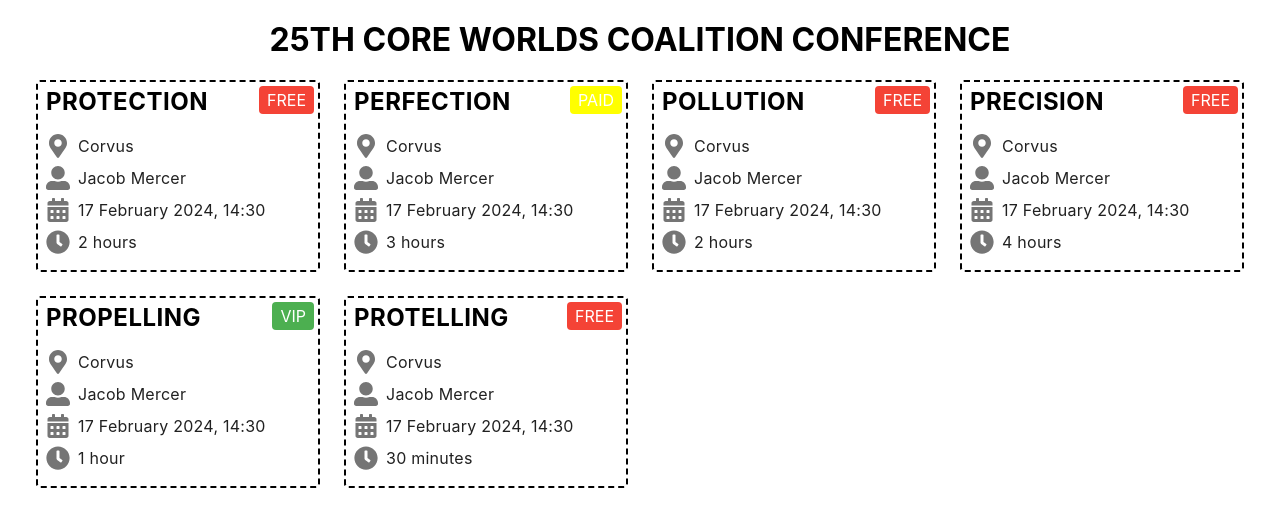
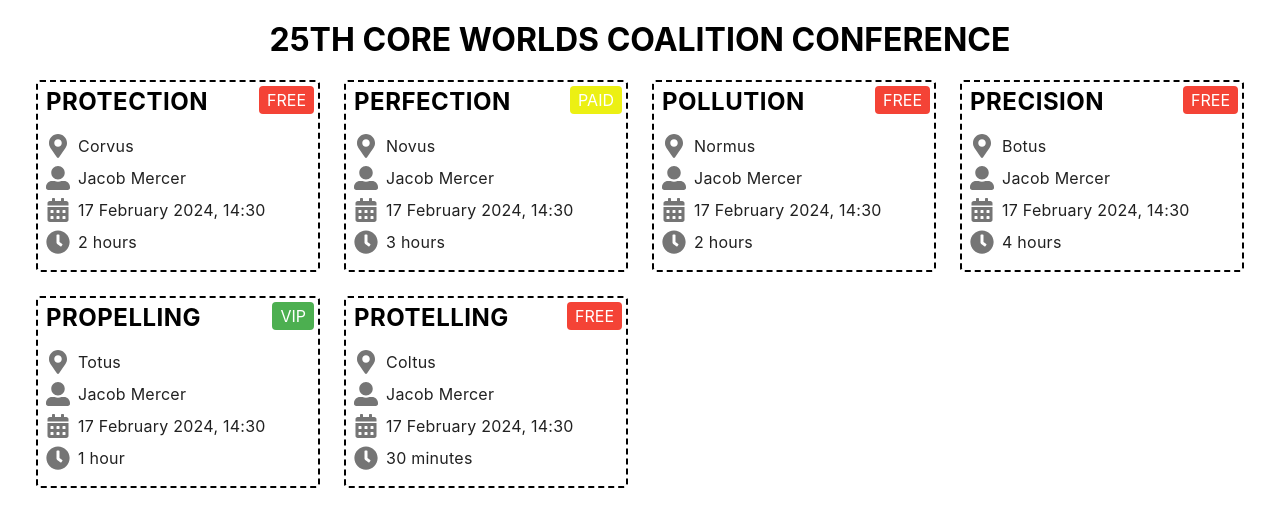
Before and after one commit to Allovallo/react-act-2.1, a React (Create React App) app: page / in a window 1280 px wide. Shown: the top 526 px of the page. Built offline with nearby package versions, Linux system fonts and the light colour scheme.

Commit message:
files updated

```diff
--- a/src/components/constants/theme.js
+++ b/src/components/constants/theme.js
@@ -5,7 +5,7 @@ export const theme = {
     green: '#4caf50',
     blue: '#2196f3',
     red: '#f44336',
-    yellow: 'yellow',
+    yellow: '#ECF013',
     primaryText: ' #212121',
     secondaryText: '#757575',
   },
--- a/src/upcoming-events.json
+++ b/src/upcoming-events.json
@@ -10,7 +10,7 @@
 },
 {
     "name": "Perfection",
-    "location": "Corvus",
+    "location": "Novus",
     "speaker": "Jacob Mercer",
     "type": "paid",
     "time": {
@@ -20,7 +20,7 @@
 },
 {
     "name": "Pollution",
-    "location": "Corvus",
+    "location": "Normus",
     "speaker": "Jacob Mercer",
     "type": "free",
     "time": {
@@ -30,7 +30,7 @@
 },
 {
     "name": "Precision",
-    "location": "Corvus",
+    "location": "Botus",
     "speaker": "Jacob Mercer",
     "type": "free",
     "time": {
@@ -40,7 +40,7 @@
 },
 {
     "name": "Propelling",
-    "location": "Corvus",
+    "location": "Totus",
     "speaker": "Jacob Mercer",
     "type": "vip",
     "time": {
@@ -50,7 +50,7 @@
 },
 {
     "name": "Protelling",
-    "location": "Corvus",
+    "location": "Coltus",
     "speaker": "Jacob Mercer",
     "type": "free",
     "time": {
```
